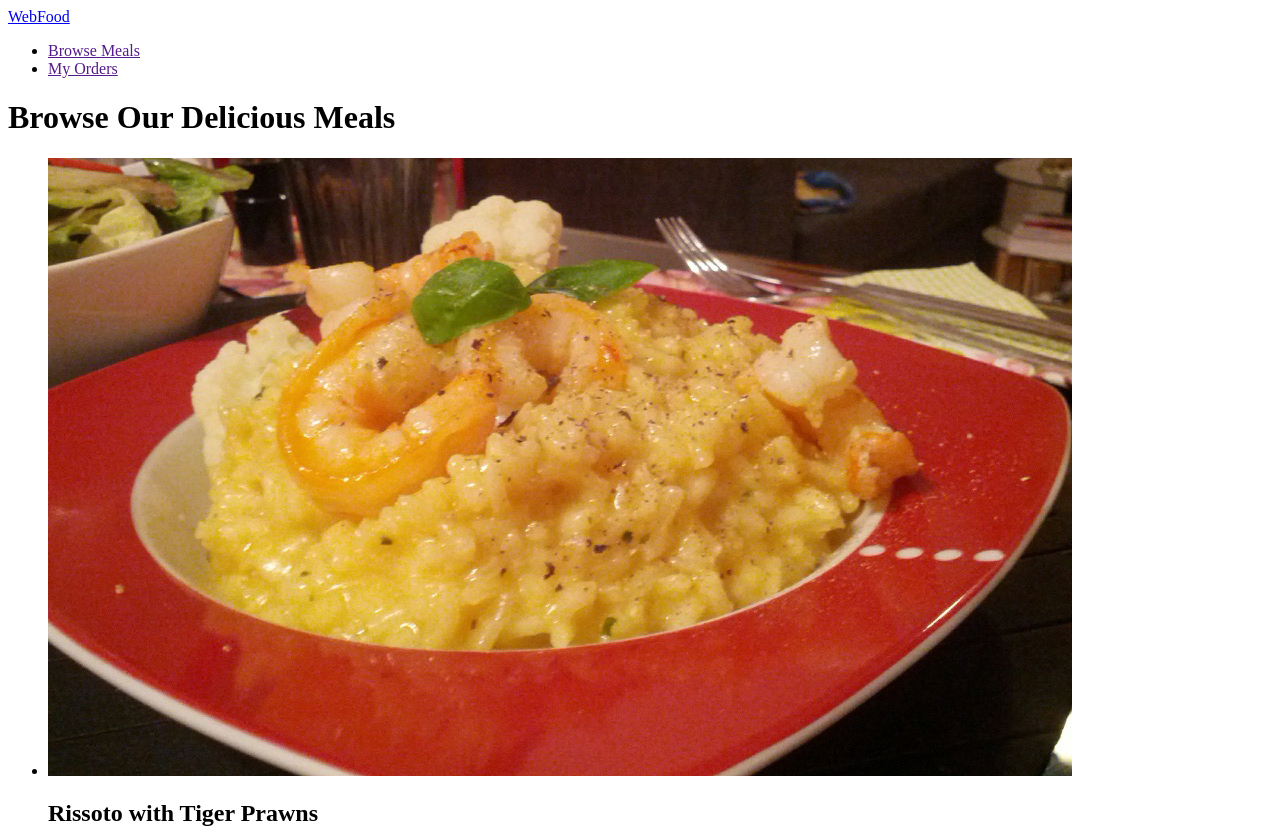
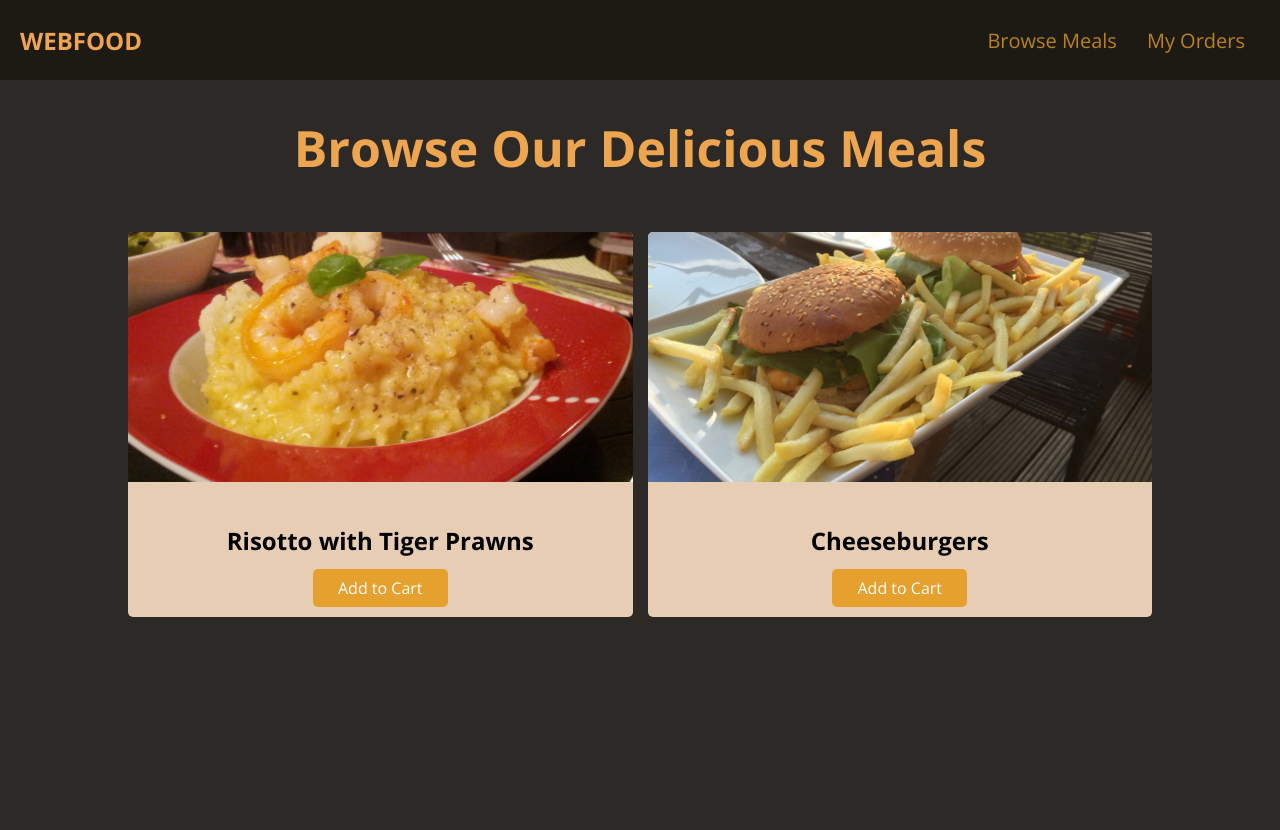
Before and after one commit to EldiQevani/4thProject-WebFood, a plain HTML site: page index.html in a window 1280 px wide. Shown: the top 830 px of the page. After the commit the page ends 800 px from the top, so only its background shows below. Drawn offline with nearby package versions, Linux system fonts and the light colour scheme.

Commit message:
added some style to the content

```diff
--- a/index.html
+++ b/index.html
@@ -2,9 +2,15 @@
 <html lang="en">
   <head>
     <meta charset="UTF-8" />
+    <meta http-equiv="X-UA-Compatible" content="IE=edge" />
     <meta name="viewport" content="width=device-width, initial-scale=1.0" />
+    <title>WebFood</title>
+    <link rel="preconnect" href="https://fonts.gstatic.com" />
+    <link
+      href="https://fonts.googleapis.com/css2?family=Open+Sans:wght@400;700&display=swap"
+      rel="stylesheet"
+    />
     <link rel="stylesheet" href="styles.css" />
-    <title>WebFood</title>
   </head>
   <body>
     <header id="main-header">
@@ -22,20 +28,26 @@
     </header>
     <main>
       <h1>Browse Our Delicious Meals</h1>
-      <section>
+      <section id="latest-products">
         <ul>
           <li class="food-items">
             <article>
-              <img src="images/risotto.jpg" alt="" />
+              <img
+                src="images/risotto.jpg"
+                alt="Delicious risotto with tiger prawns"
+              />
               <div class="food-item-content">
-                <h2>Rissoto with Tiger Prawns</h2>
+                <h2>Risotto with Tiger Prawns</h2>
                 <a href="" class="btn">Add to Cart</a>
               </div>
             </article>
           </li>
           <li class="food-items">
             <article>
-              <img src="images/cheeseburgers.jpg" alt="" />
+              <img
+                src="images/cheeseburgers.jpg"
+                alt="Classic cheeseburgers with fries"
+              />
               <div class="food-item-content">
                 <h2>Cheeseburgers</h2>
                 <a href="" class="btn">Add to Cart</a>
--- a/styles.css
+++ b/styles.css
@@ -0,0 +1,93 @@
+body {
+  font-family: "Open Sans", sans-serif;
+  margin: 0;
+  background-color: rgb(44, 41, 38);
+}
+
+a {
+  text-decoration: none;
+}
+
+#main-header {
+  height: 80px;
+  display: flex;
+  justify-content: space-between;
+  align-items: center;
+  background-color: rgb(29, 26, 20);
+  padding: 0 20px;
+}
+
+#logo {
+  font-size: 24px;
+  font-weight: bold;
+  color: rgb(238, 164, 80);
+  text-transform: uppercase;
+}
+
+#main-header ul {
+  list-style: none;
+  display: flex;
+
+  margin: 0;
+  padding: 0;
+}
+
+#main-header li {
+  margin: 0 15px;
+}
+
+#main-header nav a {
+  color: rgb(185, 130, 30);
+  font-size: 20px;
+}
+
+#main-header nav a:hover {
+  color: rgb(230, 165, 145);
+}
+
+main h1 {
+  text-align: center;
+  color: rgb(238, 165, 80);
+  font-size: 50px;
+}
+
+#latest-products {
+  width: 80%;
+  margin: 50px auto;
+}
+
+#latest-products ul {
+  display: grid;
+  grid-template-columns: 1fr 1fr;
+  gap: 15px;
+  margin: 0;
+  padding: 0;
+}
+
+.food-items {
+  background-color: rgb(230, 205, 180);
+  border-radius: 5px;
+  overflow: hidden;
+}
+
+.food-items img {
+  height: 250px;
+  width: 100%;
+  object-fit: cover;
+}
+
+.food-item-content {
+  padding: 18px;
+  text-align: center;
+}
+
+.btn {
+  background-color: rgb(230, 160, 45);
+  color: white;
+  border-radius: 5px;
+  padding: 8px 25px;
+}
+
+.btn:hover {
+  background-color: rgb(220, 135, 35);
+}
```
